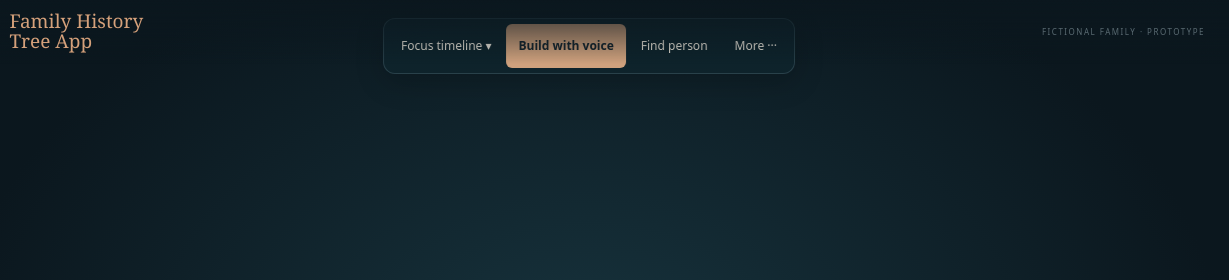
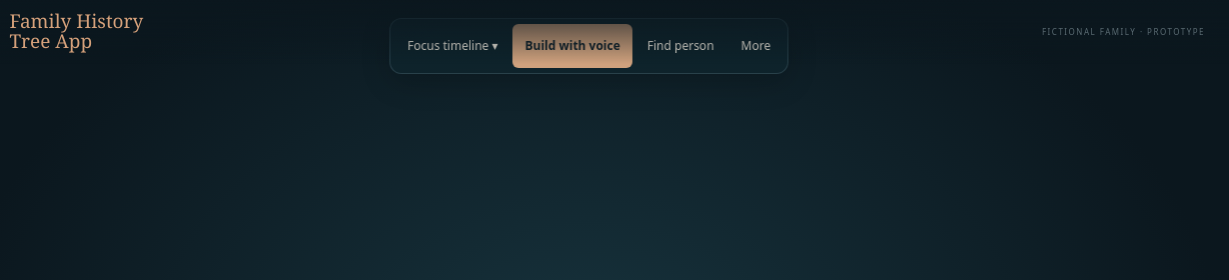
Before and after one commit to benschreiberca/family-history-tree-app, a website with bundled scripts: page dist/index.html in a window 1280 px wide. Shown: the top 280 px of the page, 51-1280 px from the left. Built offline with nearby package versions, Linux system fonts and the light colour scheme; animation ran at ten frames a second.

Commit message:
Improve touch targets and forgiving tree selection

```diff
--- a/dist/index.html
+++ b/dist/index.html
@@ -4,7 +4,7 @@
 <main class="journey" id="journey"><div class="stage" id="explorer" tabindex="-1">
 
 <section class="world"><div class="world-top"><div><h1>Explore your family.</h1><p class="subtitle" id="view-description">Scroll through generations. Select a person to explore.</p></div><div class="filters" id="search-tools" hidden><label class="search-label"><span class="sr-only">Find a person</span><input type="search" id="search" placeholder="Find a person…" autocomplete="off"></label><label><span class="sr-only">Family branch</span><select id="branch"><option value="all">All branches</option><option>Vale</option><option>North</option></select></label><div id="search-results" hidden></div></div></div>
-<div class="chart-toolbar"><div class="style-control"><button id="style-trigger" aria-expanded="false" aria-controls="style-picker">Focus timeline ▾</button><div id="style-picker" class="style-picker" hidden aria-label="Choose a chart style"></div><label for="chart-style" class="sr-only">Chart style</label><select id="chart-style" class="sr-only" tabindex="-1" aria-hidden="true"></select></div><button id="voice-launch">Build with voice</button><button id="search-toggle" aria-expanded="false" aria-controls="search-tools">Find person</button><button id="tools-toggle" aria-expanded="false" aria-controls="explore-tools">More ···</button><div id="explore-tools" hidden><p class="menu-label">EXPLORE</p><div id="view-switch-slot"></div><button id="compare-toggle" aria-pressed="false">Compare two people</button><div id="branch-slot"></div><button id="help-toggle">How to explore</button><p class="menu-label">PROJECT</p><a href="docs/FEATURE_INVENTORY.md" target="_blank">Features & status</a><a href="docs/UX_PRIORITIES.md" target="_blank">Product priorities</a><a href="family-history-tree-app-source.zip" download>Download source</a></div></div>
+<div class="chart-toolbar"><div class="style-control"><button id="style-trigger" aria-expanded="false" aria-controls="style-picker">Focus timeline ▾</button><div id="style-picker" class="style-picker" hidden aria-label="Choose a chart style"></div><label for="chart-style" class="sr-only">Chart style</label><select id="chart-style" class="sr-only" tabindex="-1" aria-hidden="true"></select></div><button id="voice-launch">Build with voice</button><button id="search-toggle" aria-expanded="false" aria-controls="search-tools">Find person</button><button id="tools-toggle" aria-expanded="false" aria-controls="explore-tools">More</button><div id="explore-tools" hidden><p class="menu-label">EXPLORE</p><div id="view-switch-slot"></div><button id="compare-toggle" aria-pressed="false">Compare two people</button><div id="branch-slot"></div><button id="help-toggle">How to explore</button><p class="menu-label">PROJECT</p><a href="docs/FEATURE_INVENTORY.md" target="_blank">Features & status</a><a href="docs/UX_PRIORITIES.md" target="_blank">Product priorities</a><a href="family-history-tree-app-source.zip" download>Download source</a></div></div>
 <section id="comparison" hidden aria-label="Compare people"><div class="compare-fields"><label><span class="sr-only">First person</span><select id="person-a" aria-label="First person"><option value="">First person</option></select></label><span>↔</span><label><span class="sr-only">Second person</span><select id="person-b" aria-label="Second person"><option value="">Second person</option></select></label></div><button id="compare-close" aria-label="Exit comparison">×</button><div id="relationship-result" aria-live="polite">Click two people in the chart, or choose their names above.</div></section>
 <div id="chart-view" class="visual" hidden><svg id="family-chart" viewBox="0 0 960 600" tabindex="0" role="group" aria-label="Interactive family chart"></svg><div class="chart-bottom"><p class="chart-hint" id="chart-help">Drag space to pan · Scroll to zoom</p><button id="chart-fit">Fit view</button></div></div>
 <div id="tree-view" class="visual"><svg id="tree" viewBox="0 0 760 630" role="group" aria-label="Family relationships"></svg><div id="empty-search" hidden>No people match that name. Try another search.</div><div class="legend"><span><i></i> Larger = closer family</span><span>─ Parent</span><span>┄ Partner</span></div></div>
```
